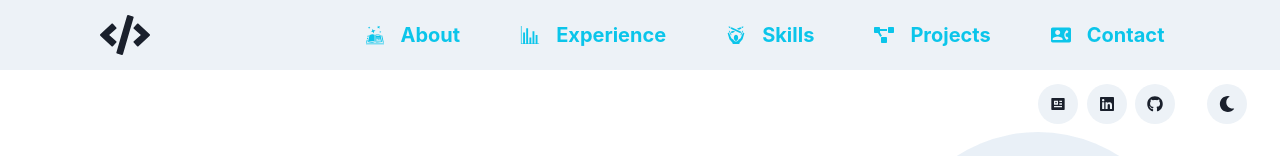
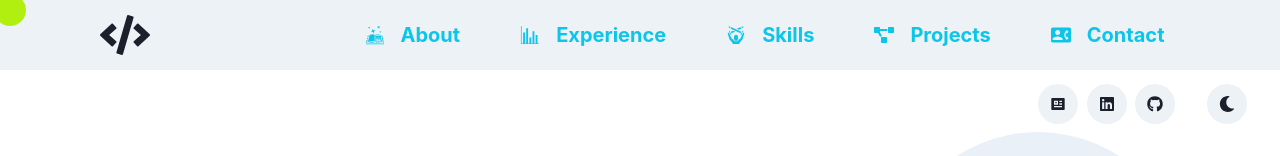
Before and after one commit to pushpraj15295/pushpraj15295.github.io, a React (Create React App) app: page / in a window 1280 px wide. Shown: the top 156 px of the page. Built offline with nearby package versions, Linux system fonts and the light colour scheme.

Commit message:
custom cursor for my portfolio

```diff
--- a/src/App.css
+++ b/src/App.css
@@ -36,3 +36,7 @@
     transform: rotate(360deg);
   }
 }
+
+html, body {
+  cursor: none !important;
+}
--- a/src/App.js
+++ b/src/App.js
@@ -15,6 +15,7 @@ import Project from "./components/Project";
 import Social from "./components/Social";
 import SocialLinks from "./components/SocialLinks";
 import Experience from "./components/Experience";
+import AnimatedCursor from "./Loader/AnimatedCursor";
 
 function App() {
   const { colorMode, toggleColorMode } = useColorMode();
@@ -101,6 +102,7 @@ function App() {
       </VStack>
       <br /> <br />
       <Footer />
+      <AnimatedCursor />
     </>
   );
 }
--- /dev/null
+++ b/src/Loader/AnimatedCursor.jsx
@@ -0,0 +1,32 @@
+import React, { useEffect, useState } from "react";
+import styles from "./AnimatedCursor.module.css";
+
+const AnimatedCursor = () => {
+  const [position, setPosition] = useState({ x: 0, y: 0 });
+
+  useEffect(() => {
+    const updateCursorPosition = (e) => {
+      setPosition({ x: e.clientX, y: e.clientY + window.scrollY });
+    };
+
+    document.addEventListener("mousemove", updateCursorPosition);
+
+    return () => {
+      document.removeEventListener("mousemove", updateCursorPosition);
+    };
+  }, []);
+
+  return (
+    <>
+      <div
+        className={styles.animated_cursor}
+        style={{
+          left: `${position.x}px`,
+          top: `${position.y}px`,
+        }}
+      ></div>
+    </>
+  );
+};
+
+export default AnimatedCursor;
--- /dev/null
+++ b/src/Loader/AnimatedCursor.module.css
@@ -0,0 +1,22 @@
+.animated_cursor {
+  position: absolute;
+  width: 20px;
+  height: 20px;
+  border-radius: 50%;
+  background-color: #b0ef10;
+  animation: pulse 1.5s infinite;
+  pointer-events: none;
+  z-index: 9999;
+}
+
+@keyframes pulse {
+  0% {
+    transform: scale(1);
+  }
+  50% {
+    transform: scale(1.6);
+  }
+  100% {
+    transform: scale(1);
+  }
+}
```
